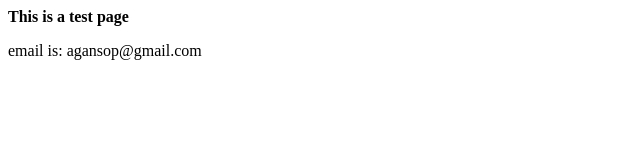
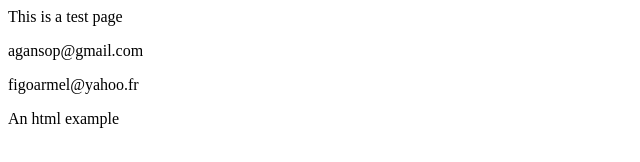
Before and after one commit to armelsteve/developer, a plain HTML site: page my_scripts/file.html in a window 1280 px wide. Shown: the whole page, without its empty margins (0-640 px from the left). Drawn offline with Linux system fonts and the light colour scheme.

Commit message:
new files added

```diff
--- a/my_scripts/file.html
+++ b/my_scripts/file.html
@@ -2,7 +2,9 @@
     <head>
     </head>
     <body>
-        <p><b>This is a test page </b></p>
-        <p>email is: agansop@gmail.com</p>
+        <p>This is a test page</p>
+        <p>agansop@gmail.com</p>
+        <p>figoarmel@yahoo.fr</p>
+        <p>An html example</p>
     </body>
 </html>
```
Also changed, not shown: 1 other file.
